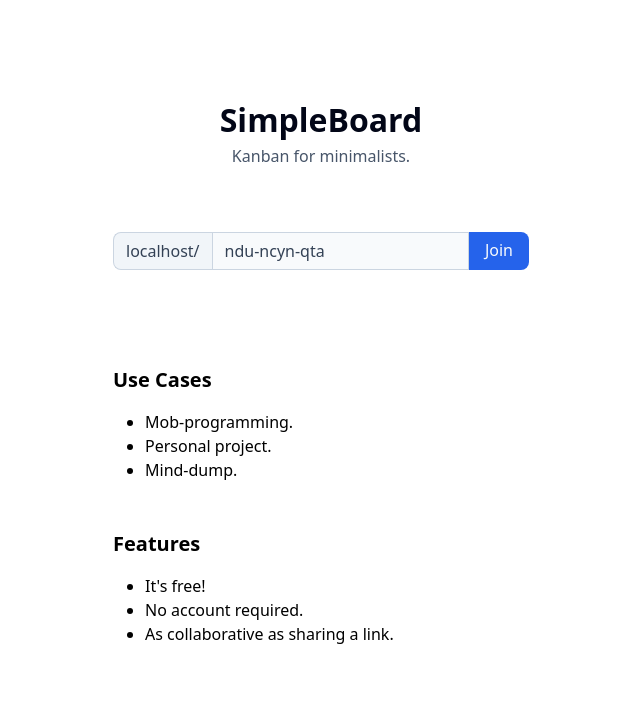
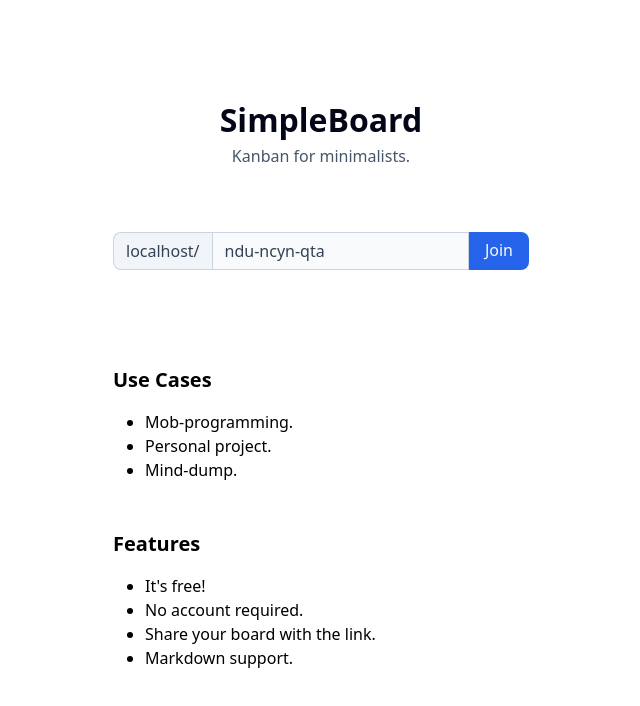
Before and after one commit to soyllamas/simpleboard, a SvelteKit app: page / in a window 1280 px wide. Shown: the top 706 px of the page, without its empty margins (319-959 px from the left). Built offline with nearby package versions, Linux system fonts and the light colour scheme.

Commit message:
feat: add style for lists

```diff
--- a/src/routes/+page.svelte
+++ b/src/routes/+page.svelte
@@ -48,6 +48,7 @@
     <ul class="list-disc mx-auto pl-8 mt-4">
         <li>It's free!</li>
         <li>No account required.</li>
-        <li>As collaborative as sharing a link.</li>
+        <li>Share your board with the link.</li>
+        <li>Markdown support.</li>
     </ul>
 </div>
--- a/src/routes/[slug]/+page.svelte
+++ b/src/routes/[slug]/+page.svelte
@@ -269,7 +269,7 @@
                 <div class="mb-3"
                      bind:this={column.instance}>
                     {#if column.id === "todo"}
-                        <div contenteditable="true"
+                        <div contenteditable="plaintext-only"
                              class="rounded-lg mt-3 box-border cursor-default selected text-slate-700 whitespace-pre-line min-h-4 bg-white p-4 outline-none"
                              class:hidden={!addTask}
                              onfocusin={() => addTask = true}
@@ -281,7 +281,7 @@
                     {/if}
                     {#each column.tasks as task}
                         {#if task.editable}
-                            <div contenteditable="true"
+                            <div contenteditable="plaintext-only"
                                  onkeydown={(event) => onKeyDownUpdateTask(event, task)}
                                  onblur={() => task.editable = false}
                                  class="selected box-border cursor-text rounded-lg text-slate-700 mt-3 skew-x-0 whitespace-pre-line p-4 min-h-4 outline-none"
@@ -321,4 +321,8 @@
     :global(code) {
         @apply bg-slate-100 px-1 py-0.5 rounded text-sm;
     }
+
+    :global(ul) {
+        @apply pl-4 list-disc;
+    }
 </style>
```
